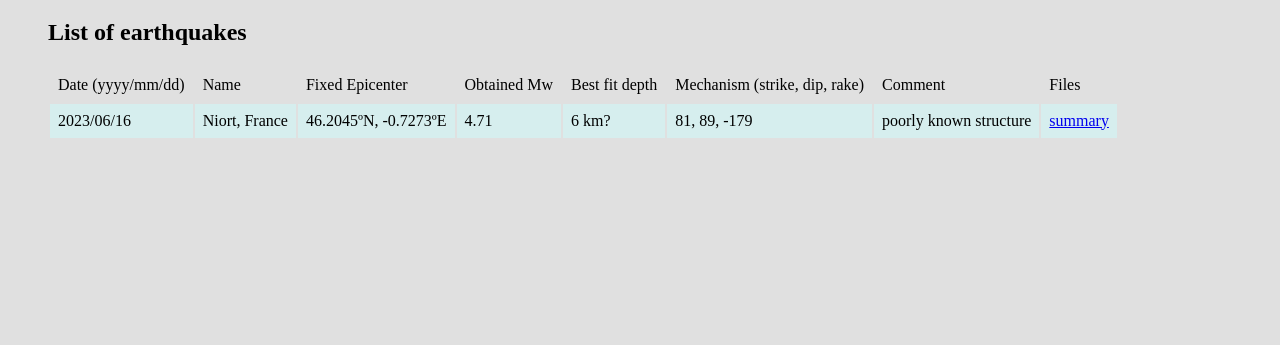
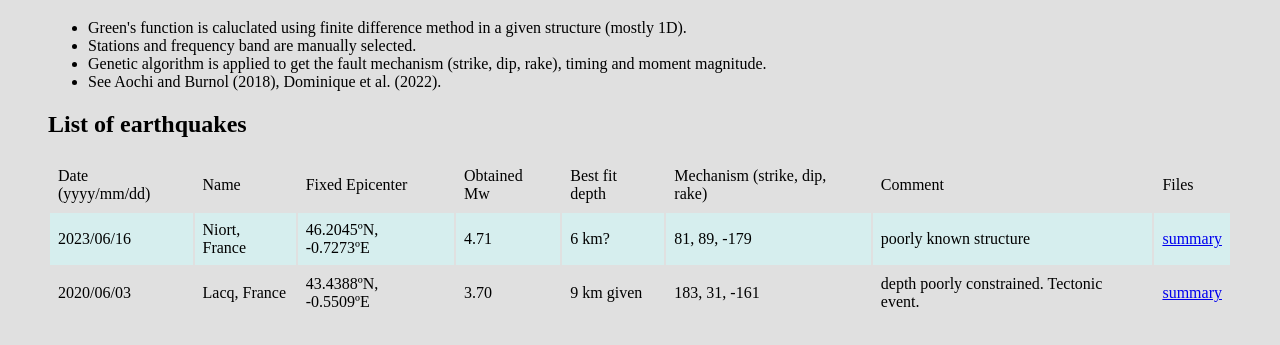
Before and after one commit to aochihi/aochihi.github.io, a plain HTML site: page preliminary/index.html in a window 1280 px wide. Shown: the part 295-640 px from the top of the page. Drawn offline with Linux system fonts and the light colour scheme.

Commit message:
Add files via upload

```diff
--- a/preliminary/index.html
+++ b/preliminary/index.html
@@ -55,6 +55,12 @@ Last updated : 25th Janyary 2024
 
 <h1>Focal mecanism analysis by full waveforms</h1>
 
+<ul>
+<li>Green's function is caluclated using finite difference method in a given structure (mostly 1D).
+<li>Stations and frequency band are manually selected.
+<li>Genetic algorithm is applied to get the fault mechanism (strike, dip, rake), timing and moment magnitude.
+<li>See Aochi and Burnol (2018), Dominique et al. (2022).
+</ul>
 <h2>List of earthquakes</h2>
 <table>
 <tr>
@@ -79,6 +85,17 @@ Last updated : 25th Janyary 2024
 <td> <a href="niort2023.pdf">summary</a> </td>
 </tr>
 
+<tr>
+<td>2020/06/03</td>
+<td> Lacq, France</td>
+<td> 43.4388&#186;N, -0.5509&#186;E
+<td> 3.70</td>
+<td> 9 km given</td>
+<td> 183, 31, -161</td>
+<td> depth poorly constrained. Tectonic event.</td>
+<td> <a href="lacq20200603.pdf">summary</a> </td>
+</tr>
+
 </table>
 
 
```
